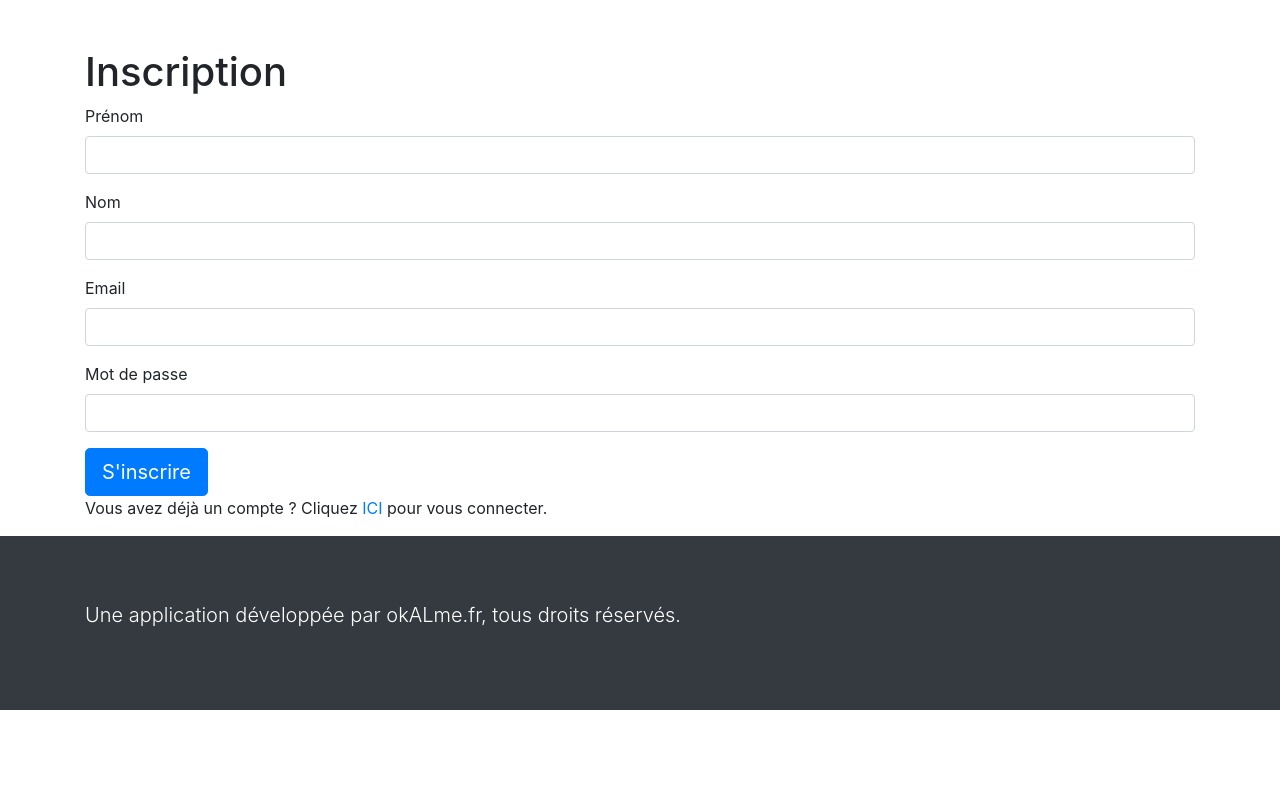
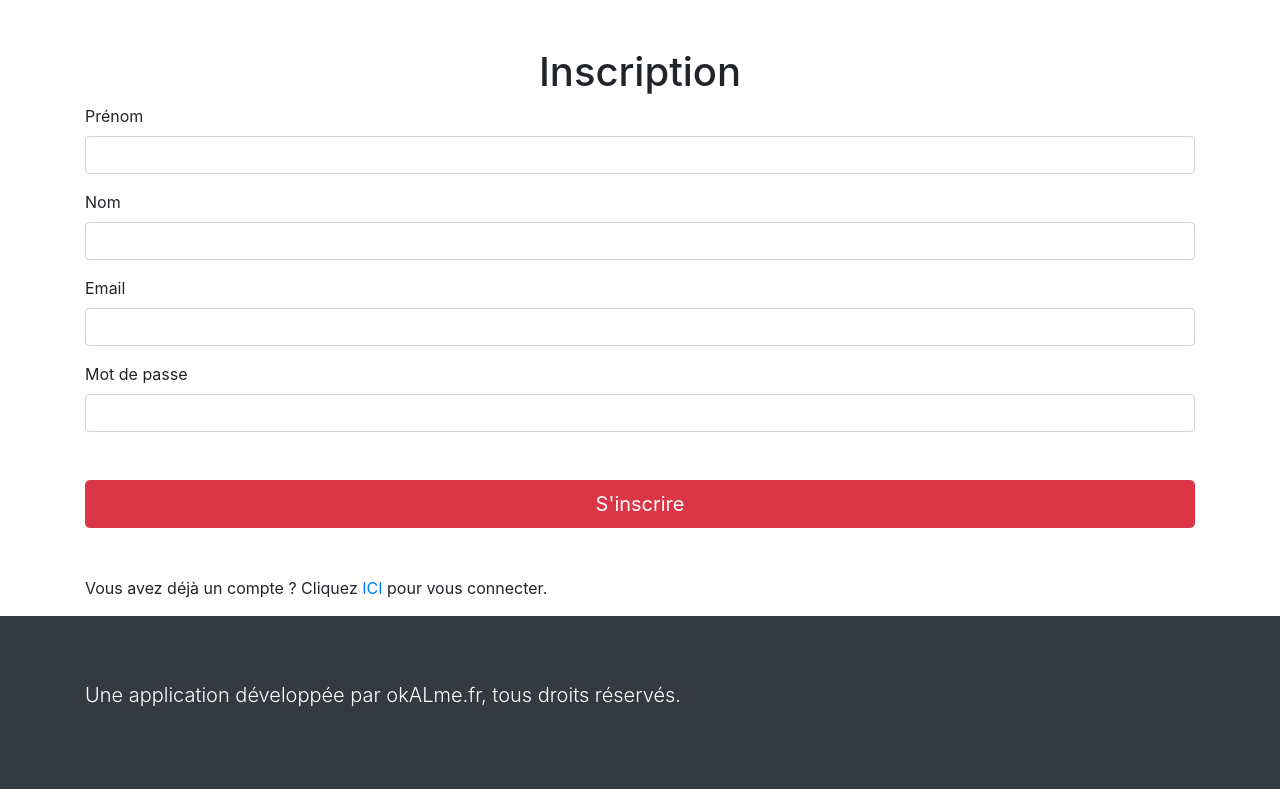
Before and after one commit to aurelielerouxel/myp, a Symfony app: template templates/registration/register.html.twig in a window 1280 px wide. Shown: the part 289-1078 px from the top of the page. Before the commit the page ends 999 px from the top, so only its background shows below. Run offline with Twig, Linux system fonts and the light colour scheme; the template is opened without the code that fills it, so the values that code supplies are empty; form fields are guessed from the names that the template uses; some libraries are stand-ins or nearby versions.

Commit message:
create the view of the registration form

```diff
--- a/templates/base.html.twig
+++ b/templates/base.html.twig
@@ -4,12 +4,15 @@
         <meta charset="UTF-8">
         <title>{% block title %}Welcome!{% endblock %}</title>
         <link rel="stylesheet" href="https://cdn.jsdelivr.net/npm/bootstrap@4.5.3/dist/css/bootstrap.min.css" integrity="sha384-TX8t27EcRE3e/ihU7zmQxVncDAy5uIKz4rEkgIXeMed4M0jlfIDPvg6uqKI2xXr2" crossorigin="anonymous">
+        <link rel="stylesheet" href="{{asset('css/main.css')}}">
         {% block stylesheets %}{% endblock %}
     </head>
     <body>
         {% block body %}{% endblock %}
         <script src="https://code.jquery.com/jquery-3.5.1.slim.min.js" integrity="sha384-DfXdz2htPH0lsSSs5nCTpuj/zy4C+OGpamoFVy38MVBnE+IbbVYUew+OrCXaRkfj" crossorigin="anonymous"></script>
         <script src="https://cdn.jsdelivr.net/npm/bootstrap@4.5.3/dist/js/bootstrap.bundle.min.js" integrity="sha384-ho+j7jyWK8fNQe+A12Hb8AhRq26LrZ/JpcUGGOn+Y7RsweNrtN/tE3MoK7ZeZDyx" crossorigin="anonymous"></script>
+        <script src="https://stackpath.bootstrapcdn.com/bootstrap/4.5.2/js/bootstrap.min.js" integrity="sha384-B4gt1jrGC7Jh4AgTPSdUtOBvfO8shuf57BaghqFfPlYxofvL8/KUEfYiJOMMV+rV" crossorigin="anonymous"></script>
+        <script src="{{asset('js/main.js')}}"></script>
         {% block javascripts %}{% endblock %}
     </body>
 </html>
--- a/templates/registration/register.html.twig
+++ b/templates/registration/register.html.twig
@@ -7,8 +7,7 @@
         <div class="alert alert-danger" role="alert">{{ flashError }}</div>
     {% endfor %}
 
-    <h1>Inscription</h1>
-
+    <h1 class="text-center">Inscription</h1>
     {{ form_start(registrationForm) }}
         {{ form_row(registrationForm.firstname, {
             label: 'Prénom'
@@ -21,8 +20,7 @@
             label: 'Mot de passe'
         }) }}
 
-        <button type="submit" class="btn btn-lg btn-primary">S'inscrire</button>
+        <button type="submit" class="btn btn-danger btn-lg btn-block my-5">S'inscrire</button>
     {{ form_end(registrationForm) }}
-
     <p>Vous avez déjà un compte ? Cliquez <a href="#">ICI</a> pour vous connecter.</p>
 {% endblock %}
--- a/templates/security/login.html.twig
+++ b/templates/security/login.html.twig
@@ -1,6 +1,6 @@
 {% extends 'template.html.twig' %}
 
-{% block title %}Log in!{% endblock %}
+{% block title %}Connexion{% endblock %}
 
 {% block main %}
 <form method="post">
```
Also changed, not shown: 1 other file.
